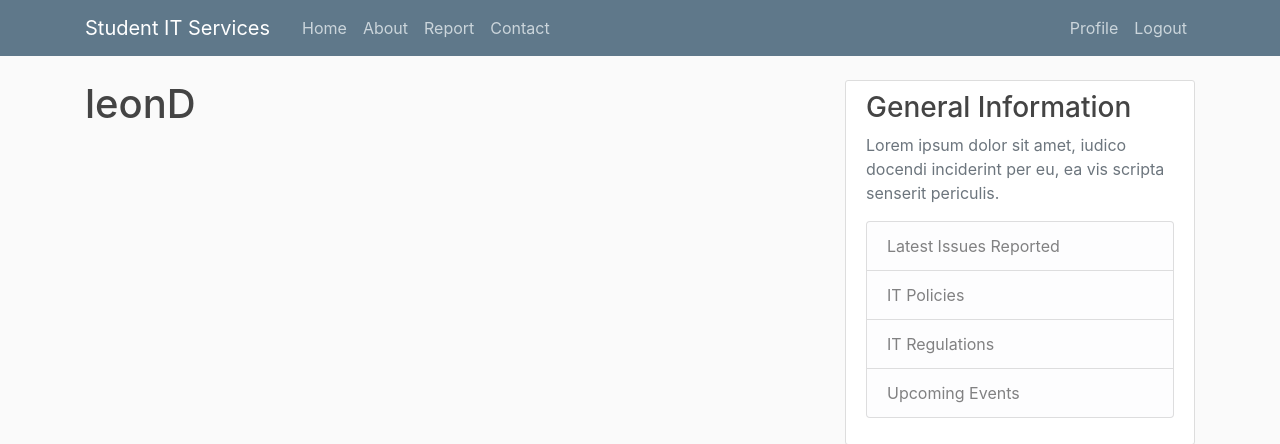
After one commit to leondhallam/djangotest, a Django app: page /profile in a window 1280 px wide. The commit adds this page. Shown: the top 444 px of the page. Run offline with Django 5.2, Linux system fonts and the light colour scheme; a user stored in the database is signed in; some libraries are stand-ins or nearby versions.

Commit message:
just added first profile

```diff
--- a/itapps/settings.py
+++ b/itapps/settings.py
@@ -128,6 +128,7 @@
 
 LOGIN_REDIRECT_URL = 'itreporting:home'
 
-
 CRISPY_ALLOWED_TEMPLATE_PACKS = 'bootstrap4'
 CRISPY_TEMPLATE_PACK = 'bootstrap4'
+
+LOGIN_URL = 'login'
--- a/itapps/urls.py
+++ b/itapps/urls.py
@@ -25,4 +25,5 @@
     path('login', auth_views.LoginView.as_view(template_name = 'users/login.html'), name = 'login'),
     path('logout', auth_views.LogoutView.as_view(template_name = 'users/logout.html'), name='logout'),
     path('', include('itreporting.urls')),
+    path('profile', user_views.profile, name = 'profile'),
 ]
--- a/itreporting/templates/itreporting/base.html
+++ b/itreporting/templates/itreporting/base.html
@@ -32,12 +32,12 @@
                         <a class="nav-item nav-link" href="{% url 'itreporting:contact' %}">Contact</a>
                     </div>
                     <!-- Navbar Right Side -->
-                    <div class="navbar-nav">
+                    <!-- <div class="navbar-nav">
                         {% if user.is_authenticated %}
-                         <!-- <a class="nav-item nav-link" href="{% url 'logout' %}">Logout</a> -->
-                         <!-- <a form method="post" class="nav-item nav-link" action="{% url 'logout' %}" href="{% url 'logout' %}">Logout</a> -->
-                           <!-- {% csrf_token %}
-                        </form> -->
+                         <a class="nav-item nav-link" href="{% url 'logout' %}">Logout</a>
+                         <a form method="post" class="nav-item nav-link" action="{% url 'logout' %}" href="{% url 'logout' %}">Logout</a>
+                           {% csrf_token %}
+                        </form>
                         <form id="frm_logout" method="post" action="{% url 'logout' %}"> {% csrf_token %} <a href="javascript:$('#frm_logout').submit();" class="px-5 py-3 rounded-xl text-white bg-teal-600 hover:bg-teal-700">Logout</a></form>
                             <script src="https://code.jquery.com/jquery-3.6.0.min.js"></script>
                         </form>
@@ -45,7 +45,17 @@
                         <a class="nav-item nav-link" href="{% url 'login' %}">Login</a>
                        <a class="nav-item nav-link" href="{% url 'register' %}">Register</a>
                         {% endif %}
-                       </div>
+                       </div> -->
+                    <div class="navbar-nav">
+                        {% if user.is_authenticated %}
+                        <a class="nav-item nav-link" href="{% url 'profile' %}">Profile</a>
+                        <a class="nav-item nav-link" href="{% url 'logout' %}">Logout</a>
+                        {% else %}
+                            <a class="nav-item nav-link" href="{% url 'login' %}">Login</a>
+                            <a class="nav-item nav-link" href="{% url 'register' %}">Register</a>
+                        {% endif %}
+                    </div>
+
                 </div>
                 </div>
             </nav>
--- a/itreporting/urls.py
+++ b/itreporting/urls.py
@@ -7,4 +7,5 @@
     path('', views.home, name = 'home'),
     path('about/', views.about, name='about'),
     path('contact', views.contact, name='contact'),
+
 ]
--- /dev/null
+++ b/sysarch1/pyvenv.cfg
@@ -0,0 +1,5 @@
+home = C:\Users\leond\AppData\Local\Microsoft\WindowsApps\PythonSoftwareFoundation.Python.3.12_qbz5n2kfra8p0
+include-system-site-packages = false
+version = 3.12.3
+executable = C:\Users\leond\AppData\Local\Microsoft\WindowsApps\PythonSoftwareFoundation.Python.3.12_qbz5n2kfra8p0\python.exe
+command = C:\Users\leond\AppData\Local\Microsoft\WindowsApps\PythonSoftwareFoundation.Python.3.12_qbz5n2kfra8p0\python.exe -m venv C:\Users\leond\djangotest-1\sysarch1
--- a/users/templates/users/login.html
+++ b/users/templates/users/login.html
@@ -1,11 +1,12 @@
 {% extends "itreporting/base.html" %}
+{% load crispy_forms_tags %}
 {% block content %}
 <div class="content-section">
     <form method="POST">
         {% csrf_token %}
         <fieldset class="form-group">
             <legend class="border-bottom mb-4">Student IT Services - Login</legend>
-            {{ form.as_p }}
+            {{ form|crispy}}
         </fieldset>
         <div class="form-group">
             <button class="btn btn-outline-info" type="submit">Login</button>
--- /dev/null
+++ b/users/templates/users/profile.html
@@ -0,0 +1,7 @@
+{% extends "itreporting/base.html" %}
+
+{% block content %}
+
+<h1>{{ user.username }}</h1>
+
+{% endblock content %}
--- a/users/views.py
+++ b/users/views.py
@@ -1,6 +1,7 @@
 from django.shortcuts import render, redirect
 from django.contrib import messages
 from django.contrib.auth.models import User
+from django.contrib.auth.decorators import login_required
 from .forms import UserRegisterForm
 
 # Create your views here.
@@ -20,3 +21,7 @@
     else:
         form = UserRegisterForm()
     return render(request, 'users/register.html', {'form': form, 'title': 'Student Registration'})
+
+@login_required
+def profile(request):
+    return render(request, 'users/profile.html', {'title': 'Student Profile'})
```
Also changed, not shown: db.sqlite3, 9 other files.
